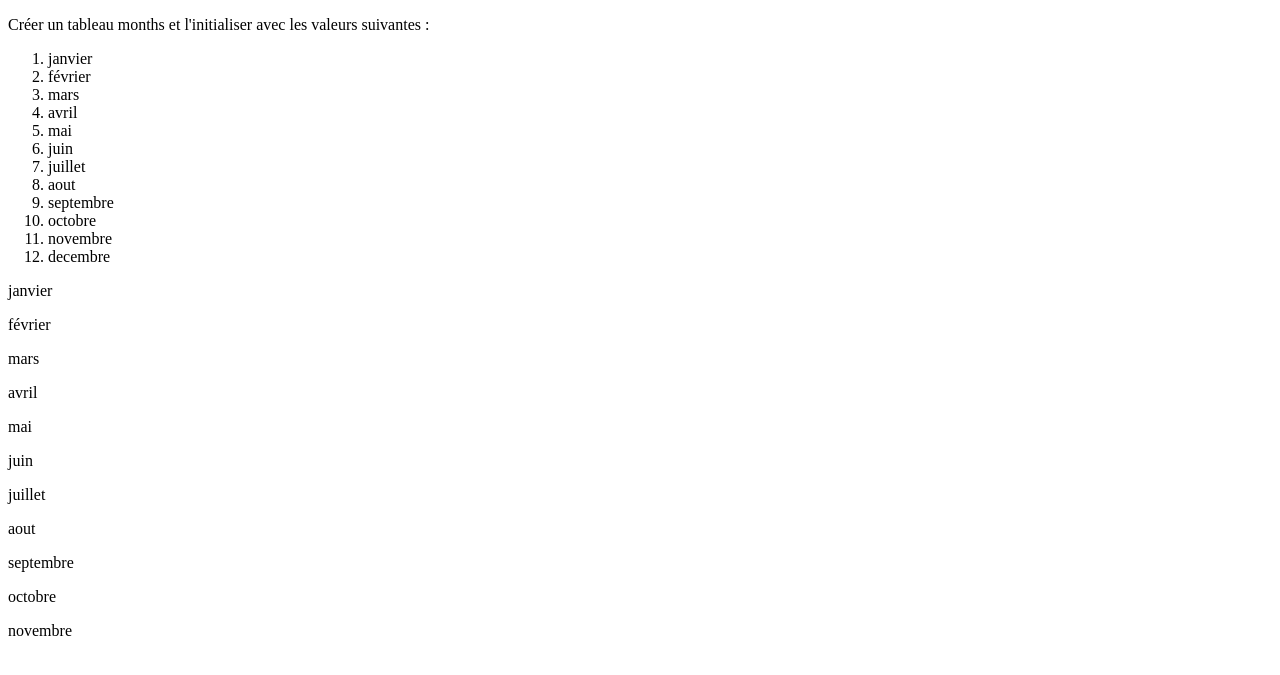
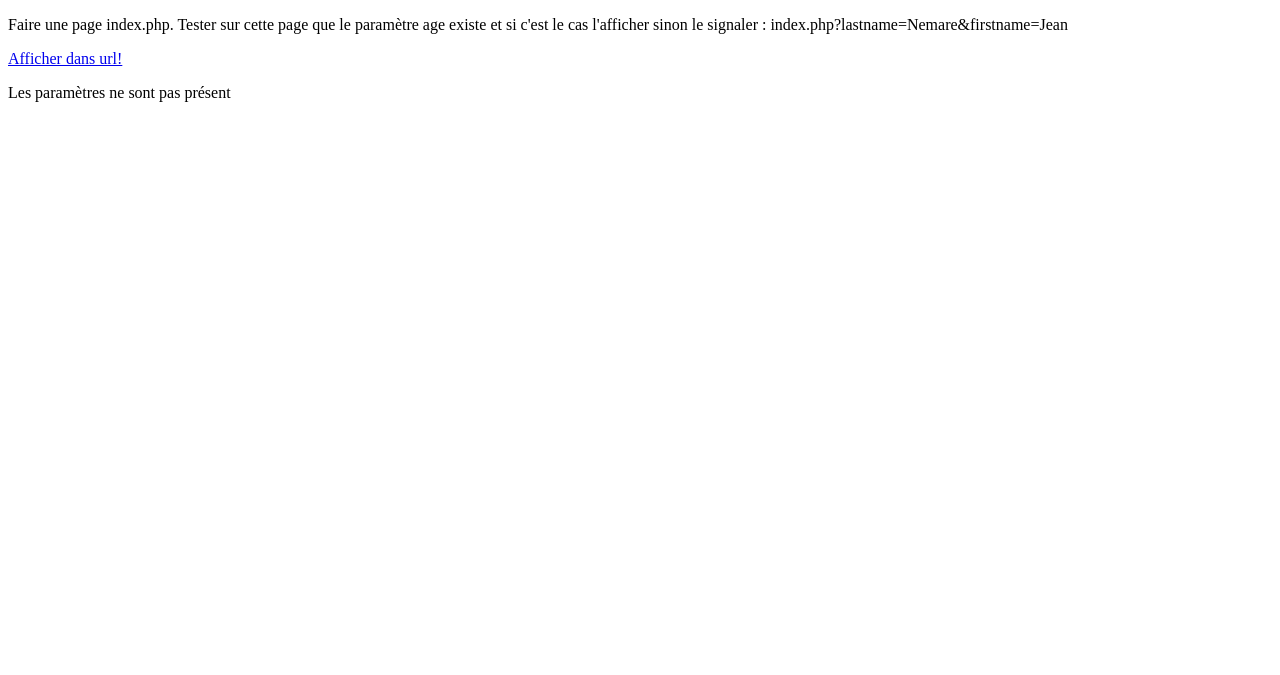
Before and after one commit to khoursaaf/php_6.2, a PHP site: page /index.php in a window 1280 px wide. Shown: the top 675 px of the page. Run offline with PHP 8.4, Linux system fonts and the light colour scheme.

Commit message:
correction

```diff
--- a/index.php
+++ b/index.php
@@ -1,29 +1,23 @@
 <!DOCTYPE html>
-<html>
+<html lang="fr" dir="ltr">
   <head>
-        <meta charset="utf-8" />
-        <title>Exercise</title>
+    <meta charset="utf-8">
+    <title>Exercice</title>
   </head>
   <body>
-      <p>Créer un tableau months et l'initialiser avec les valeurs suivantes :</p>
-      <ol>
-        <li>janvier</li>
-        <li>février</li>
-        <li>mars</li>
-        <li>avril</li>
-        <li>mai</li>
-        <li>juin</li>
-        <li>juillet</li>
-        <li>aout</li>
-        <li>septembre</li>
-        <li>octobre</li>
-        <li>novembre</li>
-        <li>decembre</li>
-      </ol>
+    <p>Faire une page index.php. Tester sur cette page que le paramètre age existe et si c'est le cas l'afficher sinon le signaler : index.php?lastname=Nemare&firstname=Jean</p>
+    <a href="index.php?lastname=Nemare&amp;firstname=Jean&amp;age=12">Afficher dans url!</a>
     <?php
-      $months = ['janvier','février','mars','avril','mai','juin','juillet','aout','septembre','octobre','novembre','décembre'];
-      for ($i = 0; $i < 11 ; $i++) {
+    if (isset($_GET['lastname']) && isset($_GET['firstname']) && isset($_GET['age'])) { ?>
+    <p>
+      <?= 'Les paramètres sont bien présent.'; ?>
+    </p>
+    <?php
+    }
+    else {
     ?>
-      <p><?php echo $months[$i]; } ?></p>
+    <p>
+      <?= 'Les paramètres ne sont pas présent'; }?>
+    </p>
   </body>
 </html>
```
Lines whose indentation alone changed are shown as unchanged.
